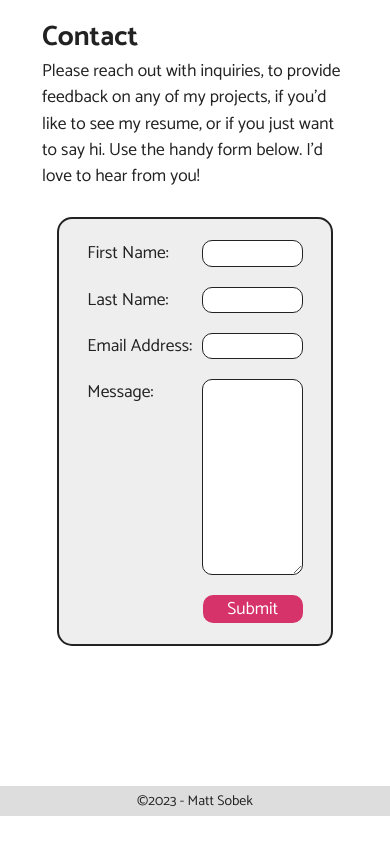
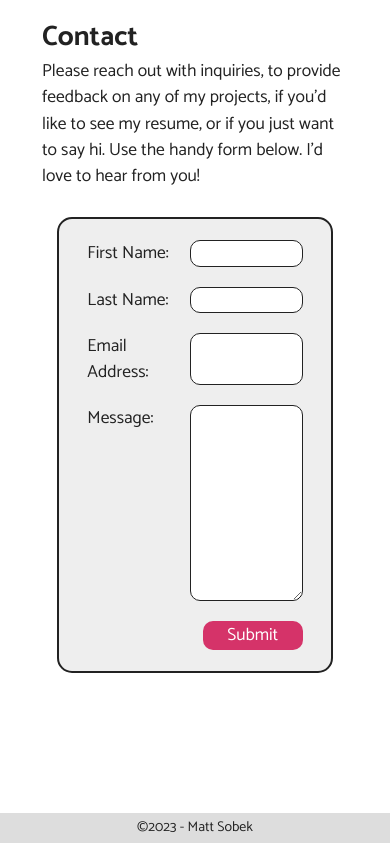
Before and after one commit to SobesMS/mattsobek-dot-com, a PHP site: page / in a window 390 px wide. Shown: the part 4825-5668 px from the top of the page. Before the commit the page ends 5641 px from the top, so only its background shows below. Run offline with PHP 8.4, Linux system fonts and the light colour scheme.

Commit message:
add thank you email

```diff
--- a/php/send-email.php
+++ b/php/send-email.php
@@ -13,6 +13,7 @@
         $email_headers = "From: ".$email_from."\r\n";
 
         mail($email_to, $email_subject, $email_content, $email_headers);
+        mail($email_from, "Thanks!", "Did I mention...thanks!", "From: noreply@mattsobek.com\r\n");
         return true;
     }
     // function IsInjected($str) {
--- a/styles/style.css
+++ b/styles/style.css
@@ -451,6 +451,7 @@ section {
     color: #d53369;
     width: 100%;
     display: flex;
+    justify-content: left;
     align-items: center;
 }
 
@@ -460,6 +461,9 @@ section {
     }
     .php-output {
         color: #daae51;
+    }
+    .fname2, .lname2, .email2, .message2 {
+        border: none;
     }
 }
 
@@ -484,12 +488,20 @@ section {
 
 @media screen and (max-width: 850px) {
     .email-form {
-        grid-template-columns: auto 1fr;
+        grid-template-columns: auto 1fr 1fr;
         width: 90%;
     }
 
+    .fname2 {
+        grid-area: 1 / 2 / span 1 / span 2;
+    }
+
+    .lname2 {
+        grid-area: 2 / 2 / span 1 / span 2;
+    }
+
     .email2 {
-        grid-area: 3 / 2 / span 1 / span 1;
+        grid-area: 3 / 2 / span 1 / span 2;
     }
 
     .message1 {
@@ -497,17 +509,17 @@ section {
     }
 
     .message2 {
-        grid-area: 4 / 2 / span 1 / span 1;
+        grid-area: 4 / 2 / span 1 / span 2;
         min-height: 14rem;
         resize: vertical;
     }
 
     .submit {
-        grid-area: 5 / 2 / span 1 / span 1;
+        grid-area: 5 / 3 / span 1 / span 1;
     }
 
     .php-output {
-        grid-area: 5 / 1 / span 1 / span 1;
+        grid-area: 5 / 1 / span 1 / span 2;
     }
 }
 
```
